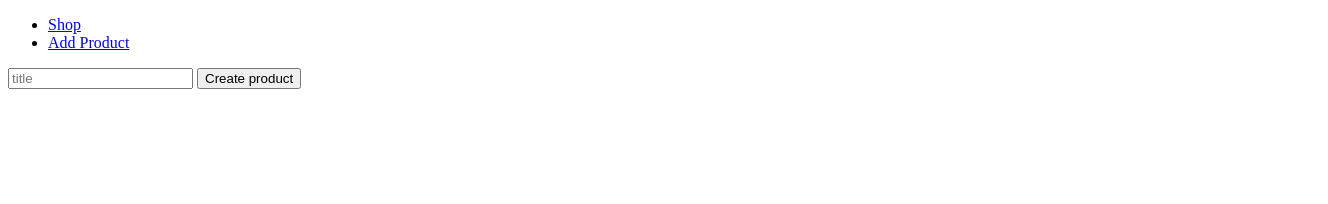
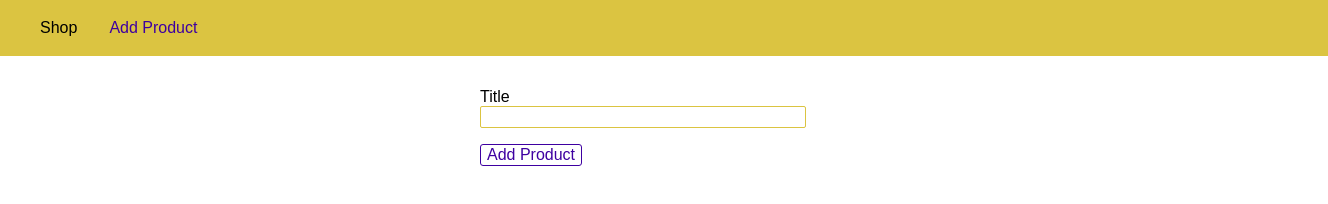
Before and after one commit to luancma/Express-projeto, a website: page views/add-product.html in a window 1280 px wide. Shown: the whole page, 1328 px wide, since content can reach past the window. Drawn offline with Linux system fonts and the light colour scheme.

```diff
--- a/app.js
+++ b/app.js
@@ -12,6 +12,7 @@
 app.use(bodyParser.urlencoded({
   extended: true
 }));
+app.use(express.static(path.join(__dirname, "public")))
 
 
 app.use(shopRoutes);
--- /dev/null
+++ b/public/css/main.css
@@ -0,0 +1,46 @@
+
+body {
+    padding: 0;
+    margin: 0;
+    font-family: sans-serif;
+}
+
+main {
+    padding: 1rem;
+}
+
+.main-header {
+    width: 100%;
+    height: 3.5rem;
+    background-color: #dbc441;
+    padding: 0 1.5rem;
+}
+
+.main-header__nav {
+    height: 100%;
+    display: flex;
+    align-items: center;
+}
+
+.main-header__item-list {
+    list-style: none;
+    margin: 0;
+    padding: 0;
+    display: flex;
+}
+
+.main-header__item {
+    margin: 0 1rem;
+    padding: 0;
+}
+
+.main-header__item a {
+    text-decoration: none;
+    color: black;
+}
+
+.main-header__item a:hover,
+.main-header__item a:active,
+.main-header__item a.active {
+    color: #3e00a1;
+}
--- /dev/null
+++ b/public/css/product.css
@@ -0,0 +1,36 @@
+.product-form {
+    width: 20rem;
+    max-width: 90%;
+    margin: auto;
+}
+
+.form-control {
+    margin: 1rem 0;
+}
+
+.form-control label,
+.form-control input {
+    display: block;
+    width: 100%;
+}
+
+.form-control input {
+    border: 1px solid #dbc441;
+    font: inherit;
+    border-radius: 2px;
+}
+
+button {
+    font: inherit;
+    border: 1px solid #3e00a1;
+    color: #3e00a1;
+    background: white;
+    border-radius: 3px;
+    cursor: pointer;
+}
+
+button:hover,
+button:active {
+    background-color: #3e00a1;
+    color: white;
+}
--- a/views/add-product.html
+++ b/views/add-product.html
@@ -5,21 +5,27 @@
     <meta name="viewport" content="width=device-width, initial-scale=1.0">
     <meta http-equiv="X-UA-Compatible" content="ie=edge">
     <title>Add product</title>
+    <link rel="stylesheet" href="/css/main.css">
+    <link rel="stylesheet" href="/css/product.css">
 </head>
 <body>
-    <header>
-        <nav>
-            <ul>
-                <li><a href="/">Shop</a></li>
-                <li><a href="/add-product">Add Product</a></li>
+    <header class="main-header">
+        <nav class="main-header__nav">
+            <ul class="main-header__item-list">
+                <li class="main-header__item"><a href="/">Shop</a></li>
+                <li class="main-header__item"><a class="active" href="/admin/add-product">Add Product</a></li>
             </ul>
         </nav>
     </header>
 
     <main>
-        <form action="/add-product" method="POST">
-            <input type="text" placeholder="title" name="title">
-            <button type="submit">Create product</button>
+        <form class="product-form" action="/admin/add-product" method="POST">
+            <div class="form-control">
+                <label for="title">Title</label>
+                <input type="text" name="title" id="title">
+            </div>
+
+            <button type="submit">Add Product</button>
         </form>
     </main>
 </body>
```
Also changed, not shown: views/404.html (+10 -6 lines), views/shop.html (+11 -47 lines), 1 other file.
